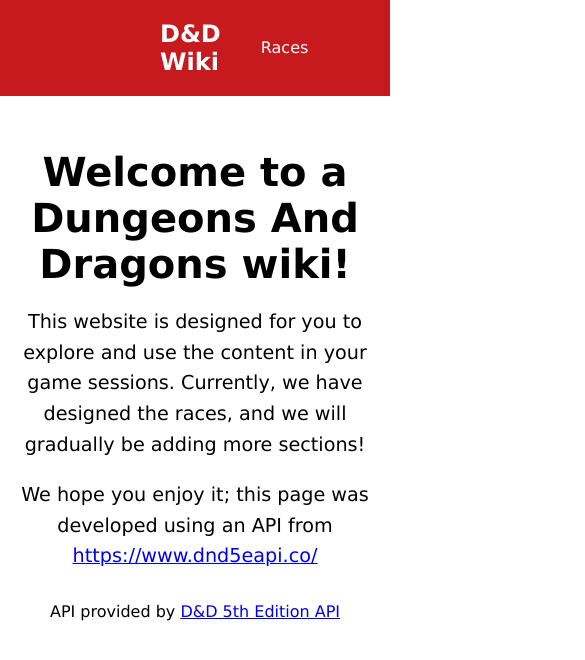
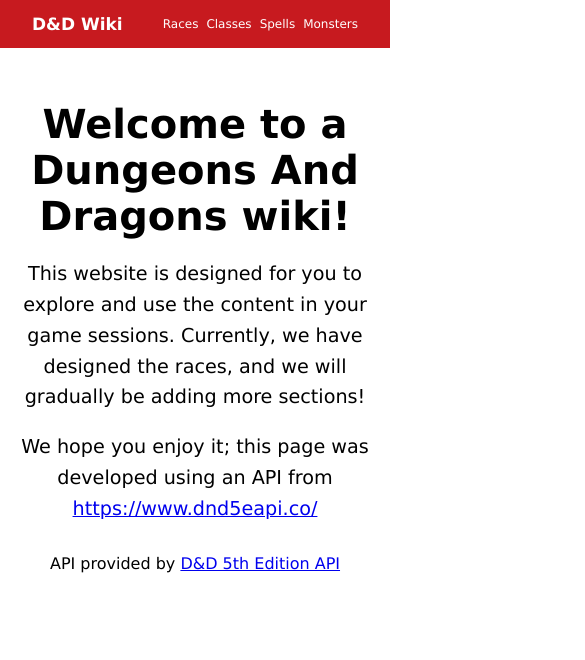
Before and after one commit to EzequielMenendez/D-DWikiFan, a Next.js app in the folder dnd-next/: page / in a window 390 px wide. Shown: the top 660 px of the page, 585 px wide, since content can reach past the window. Built offline with nearby package versions, Linux system fonts and the light colour scheme.

Commit message:
add navbar responsive

```diff
--- a/dnd-next/src/components/Navbar/styledNav.js
+++ b/dnd-next/src/components/Navbar/styledNav.js
@@ -9,14 +9,40 @@ export const StyledNav = styled.nav`
   background-color: #c71a1f;
   align-items: center;
   color: white;
-    ul{
+
+  @media screen and (max-width: 768px) {
+    padding: 0 2rem;
+  }
+
+  ul {
     display: flex;
-        gap: 6rem;
+    gap: 3rem;
     list-style: none;
+
+    @media screen and (max-width: 768px) {
+      gap: 1rem;
     }
-`
+
+    @media screen and (max-width: 420px) {
+        gap: 0.5rem;
+        li{
+            margin: 0;
+            font-size: 12px;
+        }
+    }
+  }
+  @media screen and (max-width: 420px) {
+        h1 {
+            font-size: 17px;
+        }
+    }
+`;
 
 export const SLink = styled(Link)`
   text-decoration: none;
   color: white;
+
+  &:hover {
+    text-decoration: underline;
+  }
 `
```
Lines whose indentation alone changed are shown as unchanged.
